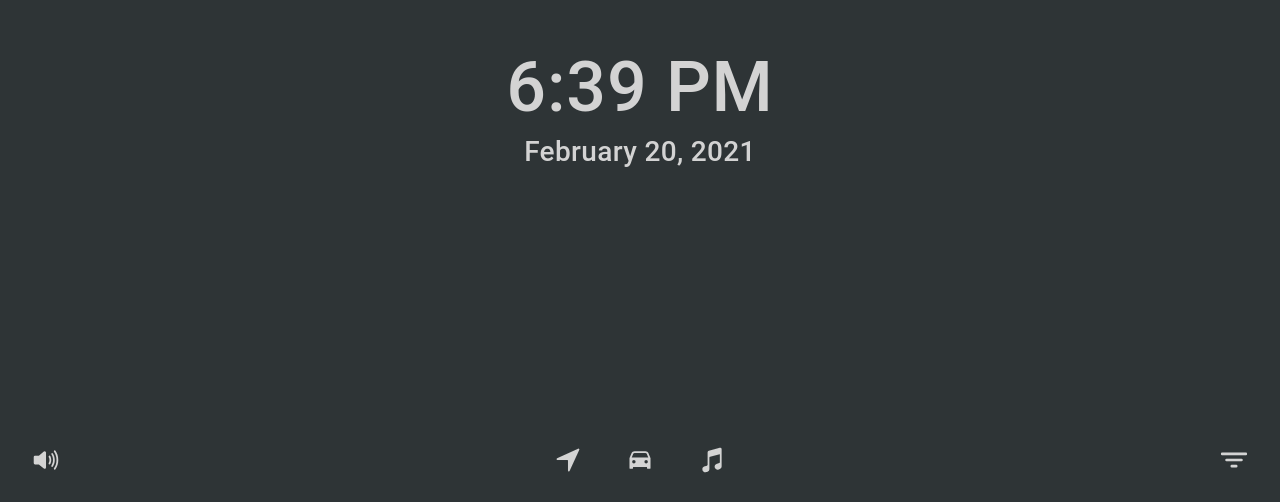
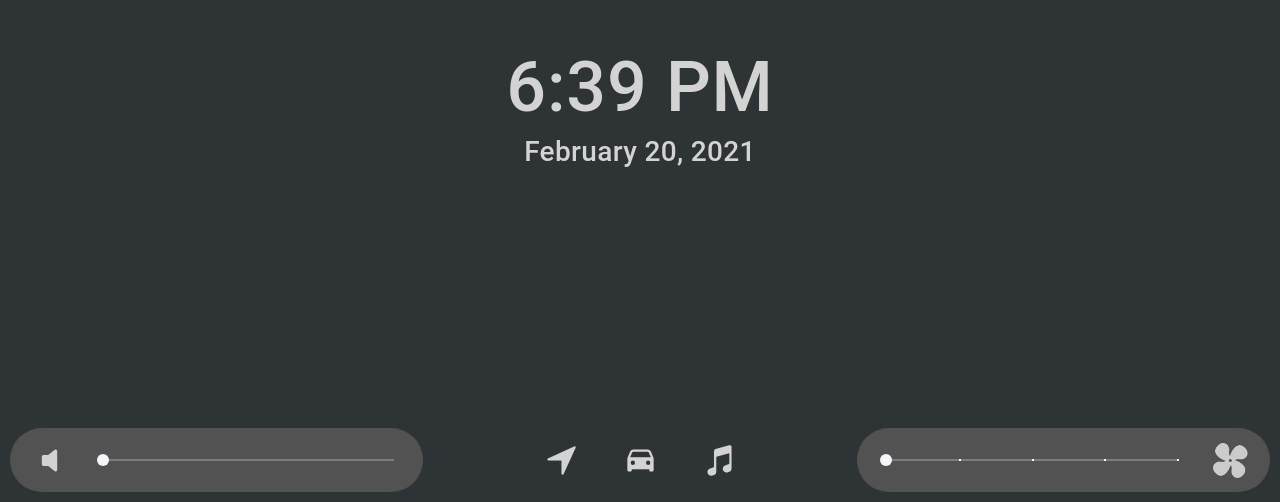
Before and after one commit to relectric-car-team/user-interface, a React (Create React App) app: page / in a window 1280 px wide. Shown: the part 298-800 px from the top of the page. Built offline with nearby package versions, Linux system fonts and the light colour scheme.

Commit message:
feat: TabBar restyle, ComponentModal stability

```diff
--- a/src/components/TabBar.scss
+++ b/src/components/TabBar.scss
@@ -1,3 +1,5 @@
+@import '../theme/variables.scss';
+
 .TabBarRow {
     justify-content: space-around;
 }
@@ -11,3 +13,24 @@
     z-index: 999999;
     --background: none;
 }
+
+.TabBarIcon {
+    font-size: 35px;
+}
+
+.TabBarCorner {
+    background-color: $modal-background;
+    border-radius: 50px;
+}
+
+.Right {
+    padding-left: 15px;
+}
+.Left {
+    padding-right: 15px;
+}
+
+.Fan {
+    width: 35px;
+    height: 35px;
+}
--- a/src/components/TabBar.tsx
+++ b/src/components/TabBar.tsx
@@ -1,8 +1,18 @@
-import { IonButton, IonCol, IonGrid, IonIcon, IonRow, IonToolbar } from '@ionic/react';
-import { car, musicalNotes, navigate, volumeHigh, filter } from 'ionicons/icons';
-import React from 'react';
+import { IonButton, IonCol, IonGrid, IonIcon, IonRange, IonRow, IonToolbar } from '@ionic/react';
+import {
+    car,
+    musicalNotes,
+    navigate,
+    volumeHigh,
+    volumeMedium,
+    volumeLow,
+    volumeOff,
+    volumeMute,
+} from 'ionicons/icons';
+import React, { useState } from 'react';
 import { Pages } from '../Models/Enums';
 import './TabBar.scss';
+import fan from '../assets/icons/fan.png';
 
 interface TabBarProps {
     pageCallback: CallableFunction;
@@ -10,6 +20,39 @@ interface TabBarProps {
 }
 
 const TabBar: React.FC<TabBarProps> = (props: TabBarProps) => {
+    const [isMuted, setIsMuted] = useState<boolean>(false);
+    const [volume, setVolume] = useState<number>(0);
+    const [oldVolume, setOldVolume] = useState<number>(0);
+
+    const handleVolumeMute = () => {
+        if (isMuted) {
+            setIsMuted(false);
+            setVolume(oldVolume);
+        } else {
+            setIsMuted(true);
+            setOldVolume(volume);
+            setVolume(0);
+        }
+    };
+
+    const handleVolumeChange = (newVolume: number) => {
+        setVolume(newVolume);
+    };
+
+    const calculateVolume = (): string => {
+        if (isMuted) {
+            return volumeMute;
+        } else if (volume === 0) {
+            return volumeOff;
+        } else if (volume <= 33) {
+            return volumeLow;
+        } else if (volume <= 66) {
+            return volumeMedium;
+        } else {
+            return volumeHigh;
+        }
+    };
+
     /**
      * Handles click from NavBar
      * @param button - NavBar button at bottom that was pressed
@@ -28,11 +71,28 @@ const TabBar: React.FC<TabBarProps> = (props: TabBarProps) => {
             {/* Grid to arrange components */}
             <IonGrid onClick={() => console.log('Yet')}>
                 <IonRow className="TabBarRow">
-                    <IonCol size="2">
+                    <IonCol size="4">
+                        <IonRow className="TabBarCorner Left">
                             {/* Volume icon */}
-                        <IonButton fill="clear" size="large" shape="round" color="relectric-light">
-                            <IonIcon icon={volumeHigh} />
+                            <IonButton
+                                fill="clear"
+                                size="large"
+                                shape="round"
+                                color="relectric-light"
+                                onClick={handleVolumeMute}
+                            >
+                                <IonIcon icon={calculateVolume()} className="TabBarIcon" />
                             </IonButton>
+                            {/* Volume slider */}
+                            <IonRange
+                                min={0}
+                                max={100}
+                                className="IntensityRange"
+                                color="dark"
+                                value={volume}
+                                onIonChange={(e) => handleVolumeChange(e.detail.value as number)}
+                            />
+                        </IonRow>
                     </IonCol>
                     <IonCol className="IonColMiddle">
                         {/* Navigation icon */}
@@ -43,7 +103,7 @@ const TabBar: React.FC<TabBarProps> = (props: TabBarProps) => {
                             color={props.currentPage === Pages.Navigation ? 'relectric-navigation' : 'relectric-light'}
                             shape="round"
                         >
-                            <IonIcon icon={navigate} />
+                            <IonIcon icon={navigate} className="TabBarIcon" />
                         </IonButton>
                         {/* Car icon */}
                         <IonButton
@@ -53,7 +113,7 @@ const TabBar: React.FC<TabBarProps> = (props: TabBarProps) => {
                             color={props.currentPage === Pages.Car ? 'relectric-car' : 'relectric-light'}
                             shape="round"
                         >
-                            <IonIcon icon={car} />
+                            <IonIcon icon={car} className="TabBarIcon" />
                         </IonButton>
                         {/* Music icon */}
                         <IonButton
@@ -63,10 +123,13 @@ const TabBar: React.FC<TabBarProps> = (props: TabBarProps) => {
                             color={props.currentPage === Pages.Music ? 'relectric-music' : 'relectric-light'}
                             shape="round"
                         >
-                            <IonIcon icon={musicalNotes} />
+                            <IonIcon icon={musicalNotes} className="TabBarIcon" />
                         </IonButton>
                     </IonCol>
-                    <IonCol className="IonColRight" size="2">
+                    <IonCol className="IonColRight" size="4">
+                        <IonRow className="TabBarCorner Right">
+                            {/* Fan speed selector */}
+                            <IonRange min={0} max={4} snaps={true} className="IntensityRange" color="dark" />
                             {/* Climate control icon */}
                             <IonButton
                                 onClick={() => handleClick(Pages.Climate)}
@@ -75,8 +138,10 @@ const TabBar: React.FC<TabBarProps> = (props: TabBarProps) => {
                                 size="large"
                                 shape="round"
                             >
-                            <IonIcon icon={filter} />
+                                {/* TODO: Import custom Fan SVG */}
+                                <img src={fan} className="Fan" />
                             </IonButton>
+                        </IonRow>
                     </IonCol>
                 </IonRow>
             </IonGrid>
--- a/src/pages/Car.tsx
+++ b/src/pages/Car.tsx
@@ -16,7 +16,7 @@ const Car: React.FC = () => {
                         <IonTitle size="large">Tab 2 Elize says hi</IonTitle>
                     </IonToolbar>
                 </IonHeader>
-                <ExploreContainer name="Car Information Page" />
+                <ExploreContainer />
             </IonContent>
         </IonPage>
     );
--- a/src/pages/ComponentModal.scss
+++ b/src/pages/ComponentModal.scss
@@ -8,8 +8,9 @@
         border-radius: 15px;
         @media only screen and (max-height: 600px) {
             position: absolute;
-            top: 15px;
+            top: 10px;
             padding-bottom: 20px;
         }
+        box-shadow: none;
     }
 }
--- a/src/pages/ComponentModal.tsx
+++ b/src/pages/ComponentModal.tsx
@@ -1,4 +1,4 @@
-import React from 'react';
+import React, { useEffect, useState } from 'react';
 import { IonContent, IonModal } from '@ionic/react';
 import { Pages } from '../Models/Enums';
 import Music from './Music';
@@ -14,6 +14,12 @@ interface ComponentModalProps {
 }
 
 const ComponentModal: React.FC<ComponentModalProps> = (props: ComponentModalProps) => {
+    const [savedPage, setSavedPage] = useState<Pages>(Pages.Home);
+
+    useEffect(() => {
+        if (props.page !== Pages.Home) setSavedPage(props.page);
+    }, [props.page]);
+
     return (
         <IonContent>
             {/* Default Ionic modal component */}
@@ -21,17 +27,18 @@ const ComponentModal: React.FC<ComponentModalProps> = (props: ComponentModalProp
                 isOpen={props.page === Pages.Home ? false : true}
                 onDidDismiss={() => {
                     props.pageCallback(Pages.Home);
+                    setSavedPage(Pages.Home);
                 }}
                 swipeToClose={true}
                 cssClass="ComponentModal"
                 showBackdrop={false}
             >
                 {/* Choose which page to render based on selected page */}
-                {props.page == Pages.Music && <Music />}
-                {props.page == Pages.Car && <Car />}
-                {props.page == Pages.Climate && <Climate />}
-                {props.page == Pages.Navigation && <Navigation />}
-                {props.page == Pages.Settings && <Settings />}
+                {savedPage == Pages.Music && <Music />}
+                {savedPage == Pages.Car && <Car />}
+                {savedPage == Pages.Climate && <Climate />}
+                {savedPage == Pages.Navigation && <Navigation />}
+                {savedPage == Pages.Settings && <Settings />}
             </IonModal>
         </IonContent>
     );
--- a/src/pages/Music.tsx
+++ b/src/pages/Music.tsx
@@ -191,7 +191,7 @@ const Music: React.FC = () => {
                             onIonChange={(e) => setSecPassed(e.detail.value as number)}
                         />
                         <IonCol size="0.2"></IonCol>
-                        <IonText>{getSecondsAsDigitalClock(seconds)}</IonText> <br />
+                        <IonText>{getSecondsAsDigitalClock(seconds)}</IonText>
                     </IonRow>
                 </IonGrid>
             </IonContent>
--- a/src/pages/Navigation.tsx
+++ b/src/pages/Navigation.tsx
@@ -16,7 +16,7 @@ const Navigation: React.FC = () => {
                         <IonTitle size="large">Navigation</IonTitle>
                     </IonToolbar>
                 </IonHeader>
-                <ExploreContainer name="Navigation Page" />
+                <ExploreContainer />
             </IonContent>
         </IonPage>
     );
--- a/src/pages/Settings.tsx
+++ b/src/pages/Settings.tsx
@@ -16,7 +16,7 @@ const Settings: React.FC = () => {
                         <IonTitle size="large">Settings</IonTitle>
                     </IonToolbar>
                 </IonHeader>
-                <ExploreContainer name="Settings Page" />
+                <ExploreContainer />
             </IonContent>
         </IonPage>
     );
```
Lines whose indentation alone changed are shown as unchanged.
